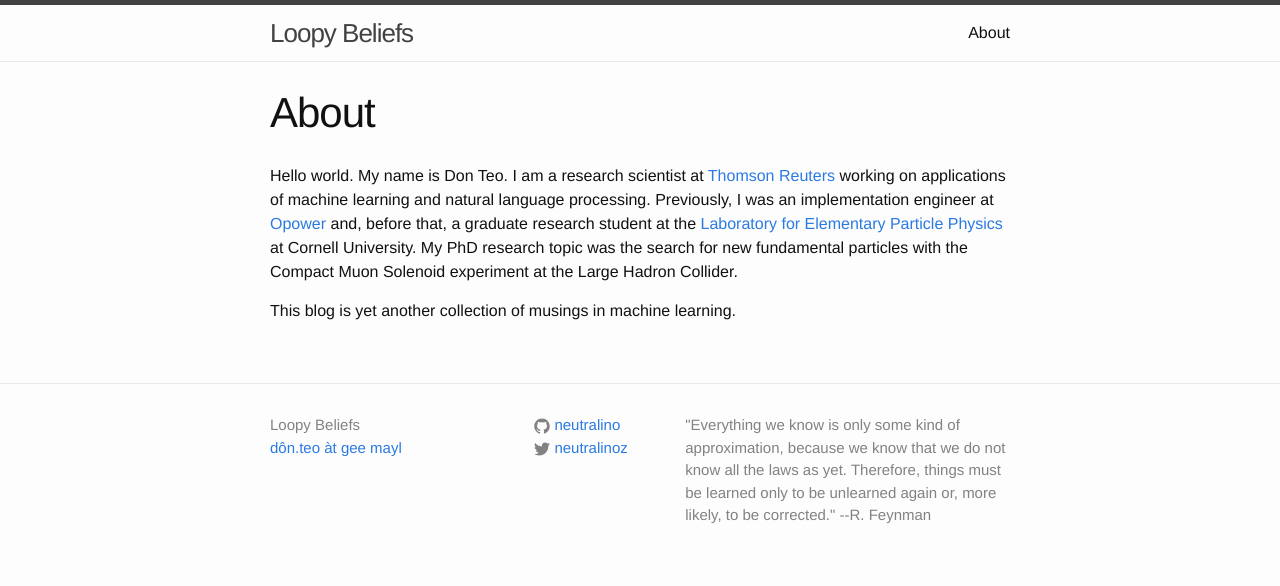
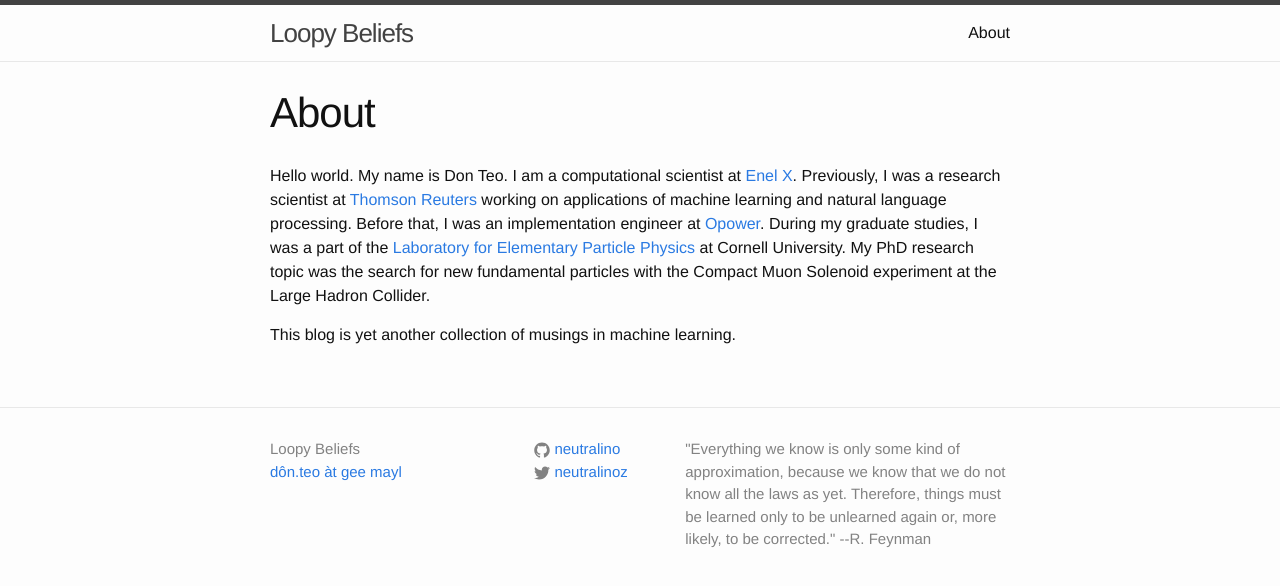
Before and after one commit to neutralino/neutralino.github.io, a Jekyll site: the page built from about.md, in a window 1280 px wide. Shown: the top 586 px of the page. Built offline with Jekyll 4.4.1, drawn with Linux system fonts in a browser that asks for light colours.

Commit message:
update about me

```diff
--- a/about.md
+++ b/about.md
@@ -4,16 +4,15 @@ title: About
 permalink: /about/
 ---
 
-Hello world. My name is Don Teo. I am a research scientist
-at [Thomson Reuters](http://thomsonreuters.com) working on
+Hello world. My name is Don Teo. I am a computational scientist at
+[Enel X](https://www.enelx.com). Previously, I was a research
+scientist at [Thomson Reuters](http://thomsonreuters.com) working on
 applications of machine learning and natural language
-processing. Previously, I was an implementation engineer
-at [Opower](https://opower.com) and, before that, a graduate research
-student at
-the
-[Laboratory for Elementary Particle Physics](http://www.classe.cornell.edu/) at
-Cornell University. My PhD research topic was the search for new
-fundamental particles with the Compact Muon Solenoid experiment at the
-Large Hadron Collider.
+processing. Before that, I was an implementation engineer at
+[Opower](https://opower.com).  During my graduate studies, I was a part of the
+[Laboratory for Elementary Particle
+Physics](http://www.classe.cornell.edu/) at Cornell University. My PhD
+research topic was the search for new fundamental particles with the
+Compact Muon Solenoid experiment at the Large Hadron Collider.
 
 This blog is yet another collection of musings in machine learning.
```
